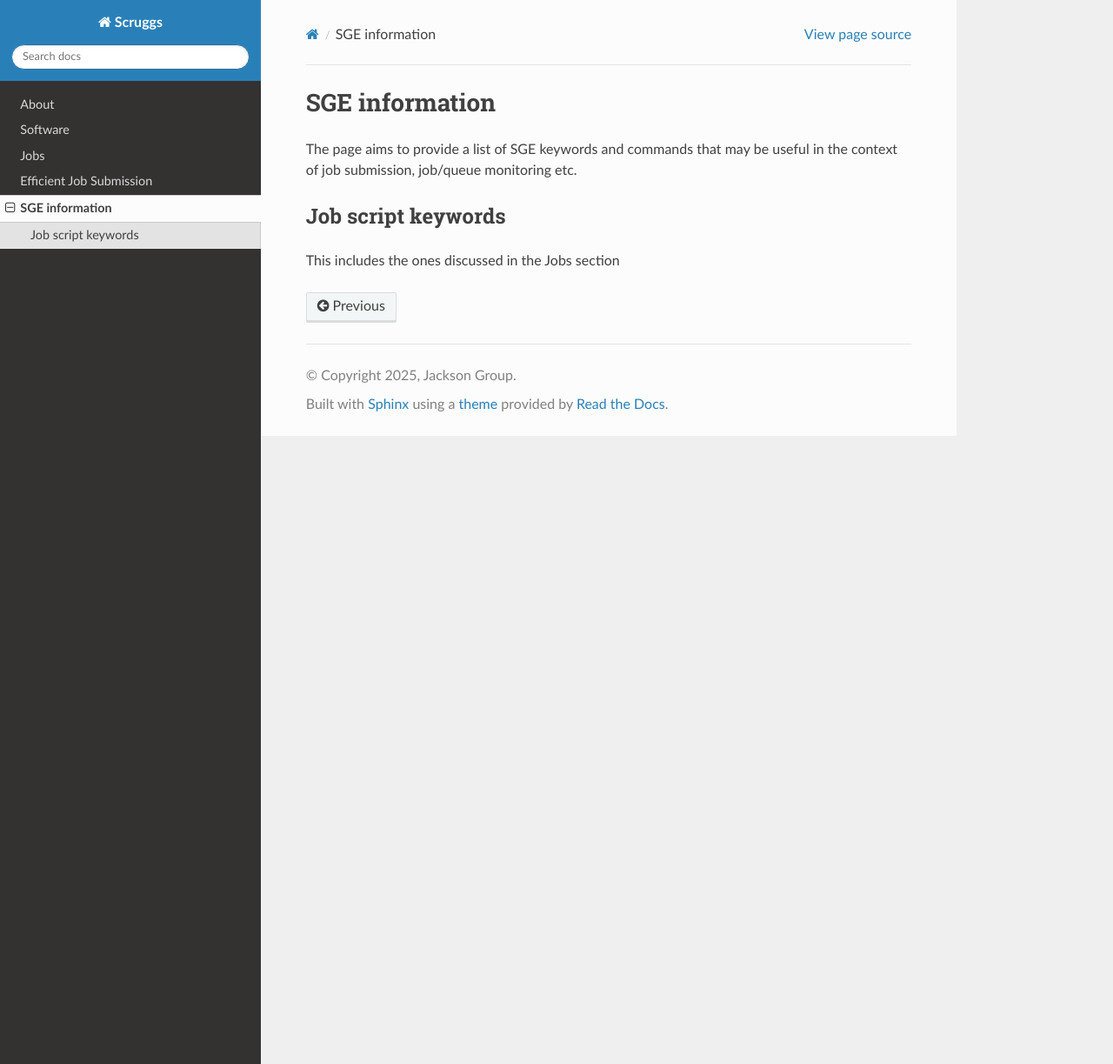
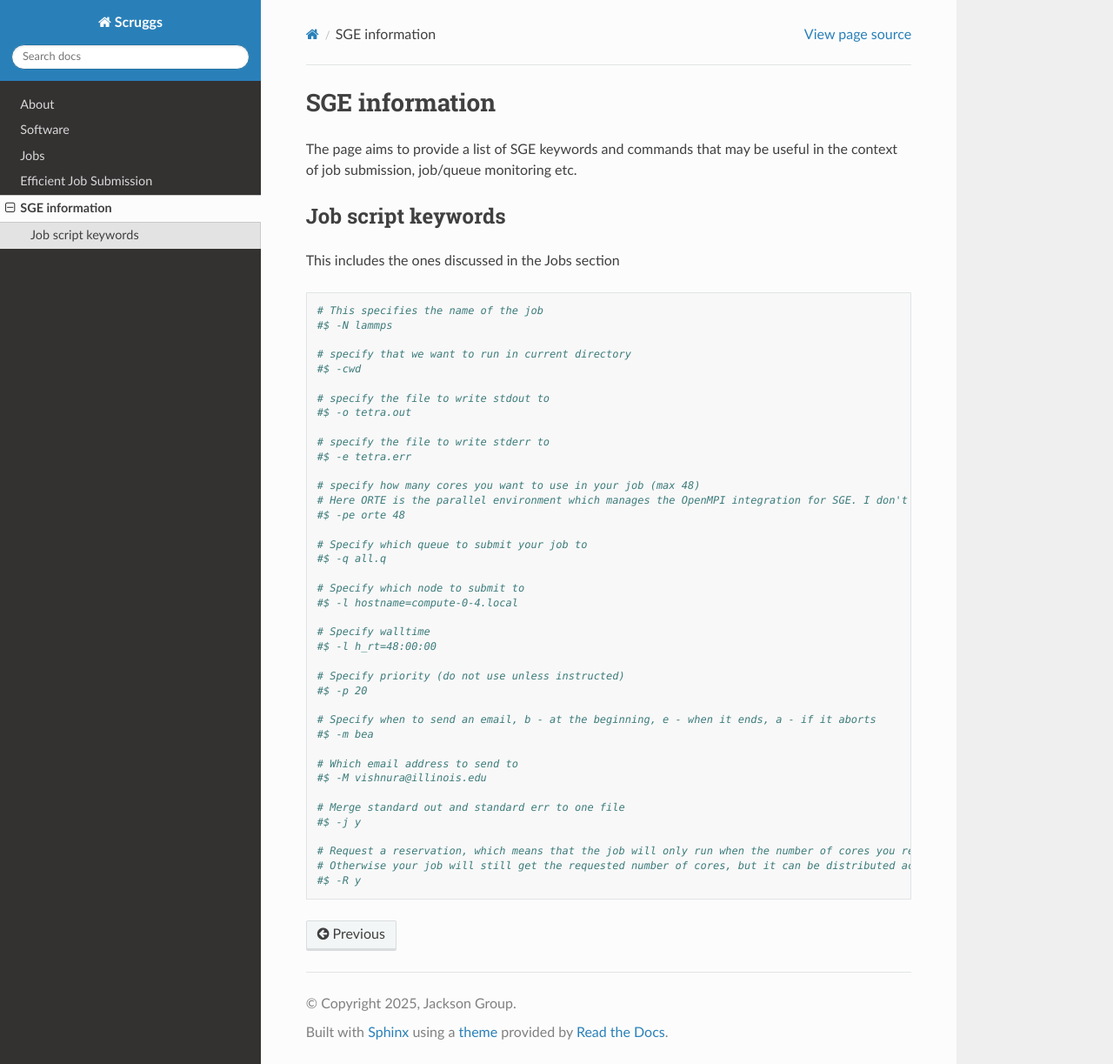
Before and after one commit to vishnu2709/Scruggs, a Sphinx documentation site: the page built from docs/source/sge_dictionary.rst, in a window 1280 px wide and 1223 px high. Shown: the whole window at 87% size. Built offline with Sphinx 7.4.7 and the Read the Docs theme 3.1.0, drawn with Linux system fonts in a browser that asks for light colours; pages that are not in the unit, such as notebooks, are missing from menus.

Commit message:
Update sge_dictionary.rst

```diff
--- a/docs/source/sge_dictionary.rst
+++ b/docs/source/sge_dictionary.rst
@@ -6,3 +6,46 @@ The page aims to provide a list of SGE keywords and commands that may be useful
 Job script keywords
 ---------------------
 This includes the ones discussed in the Jobs section
+
+.. code-block:: bash
+
+  # This specifies the name of the job
+  #$ -N lammps
+
+  # specify that we want to run in current directory
+  #$ -cwd
+
+  # specify the file to write stdout to
+  #$ -o tetra.out
+
+  # specify the file to write stderr to
+  #$ -e tetra.err
+
+  # specify how many cores you want to use in your job (max 48)
+  # Here ORTE is the parallel environment which manages the OpenMPI integration for SGE. I don't know more about this.
+  #$ -pe orte 48
+
+  # Specify which queue to submit your job to
+  #$ -q all.q
+
+  # Specify which node to submit to
+  #$ -l hostname=compute-0-4.local
+
+  # Specify walltime
+  #$ -l h_rt=48:00:00
+
+  # Specify priority (do not use unless instructed)
+  #$ -p 20
+
+  # Specify when to send an email, b - at the beginning, e - when it ends, a - if it aborts
+  #$ -m bea
+
+  # Which email address to send to
+  #$ -M vishnura@illinois.edu
+
+  # Merge standard out and standard err to one file
+  #$ -j y
+
+  # Request a reservation, which means that the job will only run when the number of cores you requested are available on a single node.
+  # Otherwise your job will still get the requested number of cores, but it can be distributed across nodes.
+  #$ -R y
```
